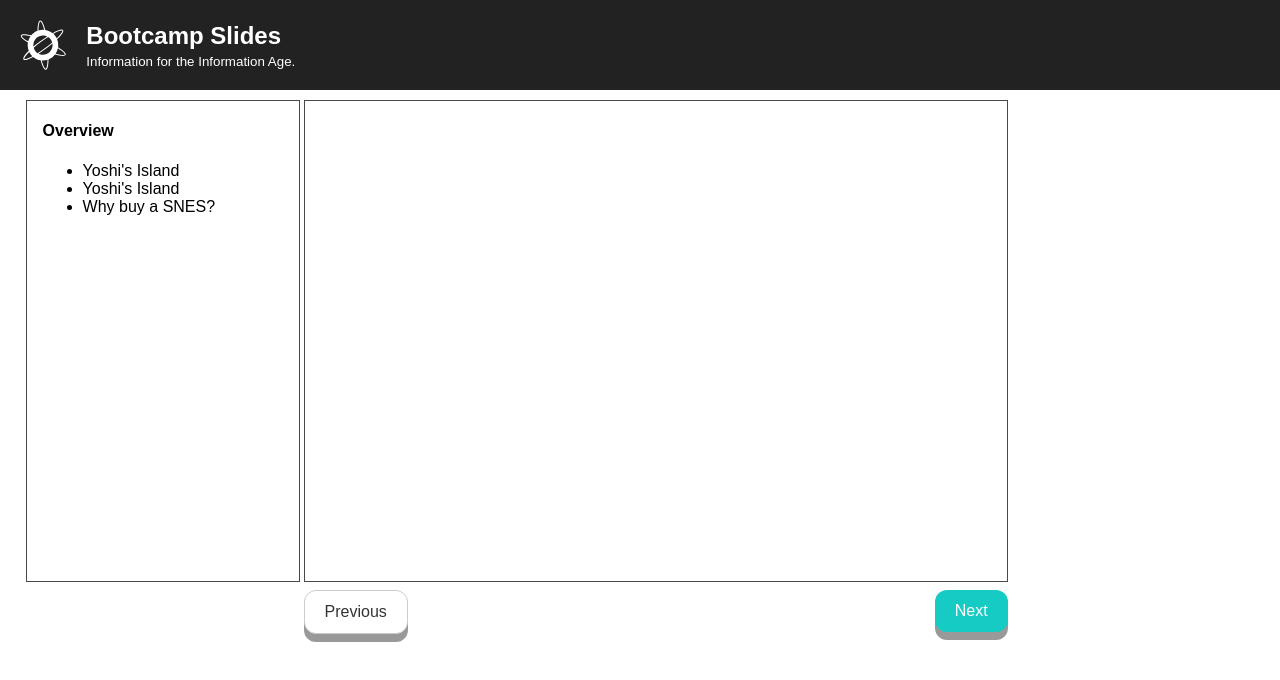
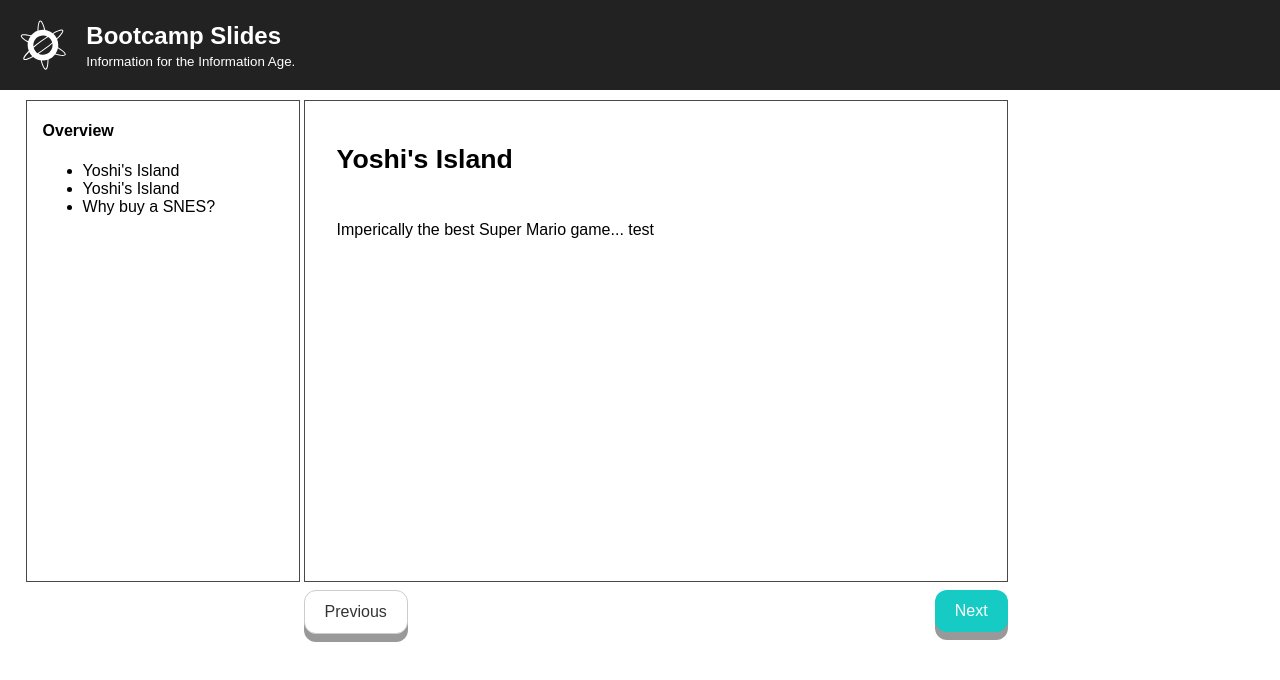
Before and after one commit to jocmp/bootcamp-slides, a React (Create React App) app: page /slideshows/1/slides/1 in a window 1280 px wide. Shown: the top 680 px of the page. Built offline with nearby package versions, Linux system fonts and the light colour scheme.

Commit message:
Fix slide component

```diff
--- a/src/Props.ts
+++ b/src/Props.ts
@@ -17,6 +17,9 @@
     fetchSlideshow: (id: number) => void;
 }
 
+export interface OverviewItemProps {
+    slide: SlideModel;
+}
 
 export interface SlideProps {
     slide: SlideModel;
--- a/src/components/App.tsx
+++ b/src/components/App.tsx
@@ -5,11 +5,7 @@
 import createBrowserHistory from 'history/createBrowserHistory'
 import thunk from 'redux-thunk'
 import rootReducer from '../reducers/reducers'
-import {
-  BrowserRouter as Router,
-  Route,
-  Link
-} from 'react-router-dom'
+import { BrowserRouter as Router, Route, Link } from 'react-router-dom'
 import { ConnectedRouter, routerReducer, routerMiddleware, push } from 'react-router-redux'
 import Home from './Home'
 import Slides from './Slides'
@@ -30,7 +26,6 @@
         <Header />
         <Route exact path="/" component={Home} />
         <Route path="/slideshows/:id/slides/:index" component={SlideshowContainer} />
-        <Route path="/#/a" component={Slides} />
       </div>
     </Router>
   </Provider>
--- a/src/components/Overview.tsx
+++ b/src/components/Overview.tsx
@@ -19,8 +19,8 @@
             <div className="overview">
                 <h4>Overview</h4>
                 <ul>
-                    { slides.map(slide =>
-                        <OverviewItem slide={slide} />
+                    { slides.map((slide, index) =>
+                        <OverviewItem key={index} slide={slide} />
                     )}
                 </ul>
             </div>
--- a/src/components/OverviewItem.tsx
+++ b/src/components/OverviewItem.tsx
@@ -2,9 +2,10 @@
 import TitleSlide from './TitleSlide'
 import SimpleSlide from './SimpleSlide'
 import { SlideModel } from '../Models'
+import { OverviewItemProps } from '../Props'
 import '../stylesheets/Overview.scss'
 
-const OverviewItem = (props: any) => {
+const OverviewItem = (props: OverviewItemProps) => {
     return <li className="overview-item">{props.slide.title}</li>;
 }
 
--- a/src/components/Slides.tsx
+++ b/src/components/Slides.tsx
@@ -2,19 +2,23 @@
 import TitleSlide from './TitleSlide';
 import SimpleSlide from './SimpleSlide';
 import { SlideModel } from '../Models';
+import { SlideProps } from '../Props';
 
-const initialState: SlideModel = {
-    title: "",
-    slide_type: "title",
-}
-const Slides = (slide: any = initialState) => {
-    switch (slide.slide_type) {
+const initialState: SlideProps = {
+    slide: {
+        title: "",
+        slide_type: "title",
+    }
+};
+
+const Slides = (props: SlideProps = initialState) => {
+    switch (props.slide.slide_type) {
         case "simple":
-            return <SimpleSlide slide={slide} />
+            return <SimpleSlide slide={props.slide} />
         case "two-column":
         case "title":
         default:
-            return <TitleSlide slide={slide} />
+            return <TitleSlide slide={props.slide} />
     }
 };
 
--- a/src/components/Slideshow.tsx
+++ b/src/components/Slideshow.tsx
@@ -18,26 +18,25 @@
     }
 };
 
-const hasSlide = (props: SlideshowProps) =>
-    !!(props.slideshow && props.slideshow.slides && props.slideshow.slides.length);
+const hasSlide = (props: SlideshowProps): boolean =>
+    !!(props.slideshow && props.slideshow.slides && props.slideshow.slides[props.match.params.index]);
 
 class Slideshow extends React.Component<SlideshowProps, {}> {
 
     componentDidMount() {
         this.props.fetchSlideshow(this.props.match.params.id)
-        console.log(this.props.match.params.id);
     }
 
     render() {
         const params = this.props.match.params;
-        debugger
         return (
             <div>
                 <Overview slideshow={this.props.slideshow} />
                 <div className="slideshow-container">
                     <div className="slideshow">
-                        <Slides slide={hasSlide(this.props) &&
-                            this.props.slideshow[this.props.match.params.index]} />
+                        {hasSlide(this.props) &&
+                            <Slides slide={this.props.slideshow.slides[this.props.match.params.index]} />
+                        }
                     </div>
                     <button className="previous-button" onClick={
                         this.props.handlePreviousSlide(
--- a/src/stylesheets/Slides.scss
+++ b/src/stylesheets/Slides.scss
@@ -3,7 +3,7 @@
         font-size: 40pt;
         padding: 20%;
         vertical-align: center;
-        // background: lime;
+        text-align: center;
     }
 }
 
```
